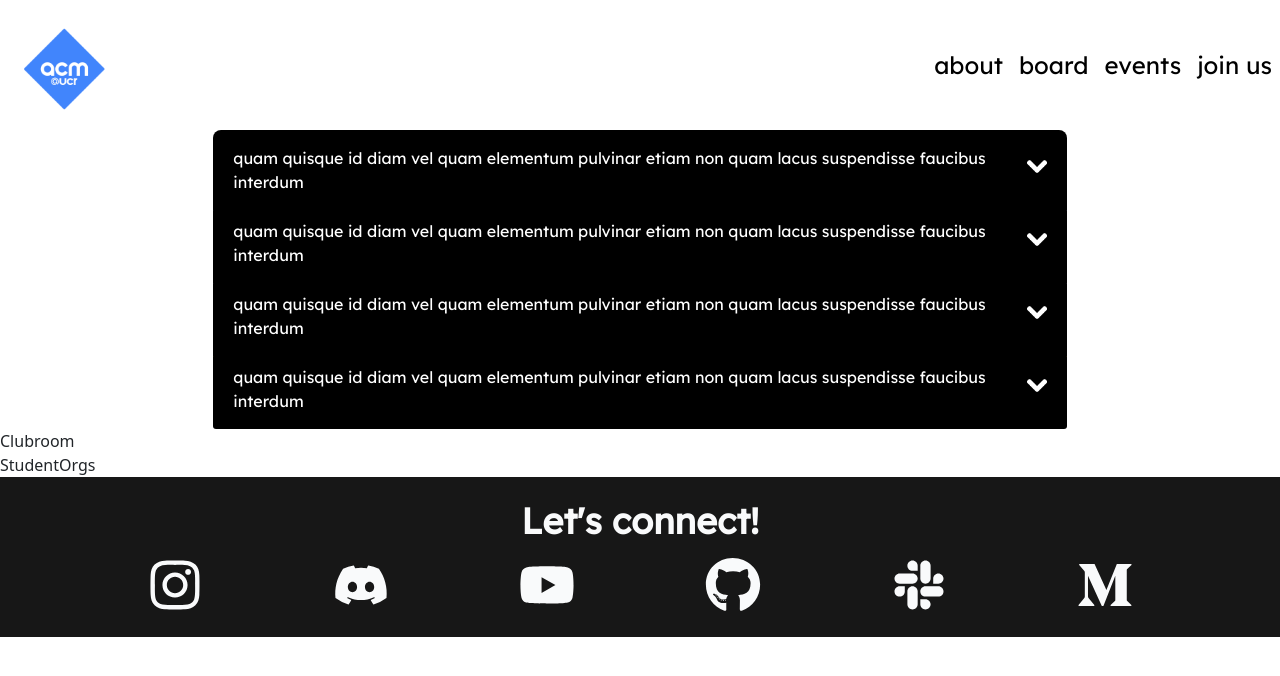
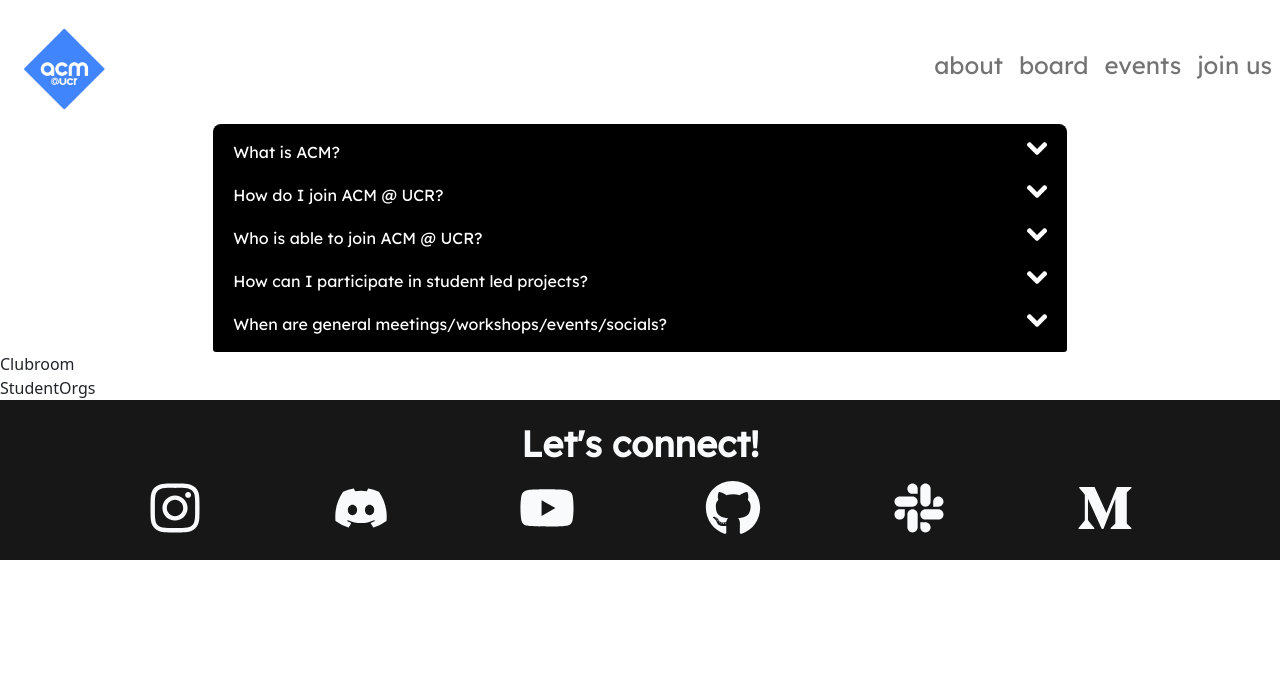
Before and after one commit to acm-ucr/acm-hydra, a Next.js app: page /join in a window 1280 px wide. Shown: the top 676 px of the page. Built offline with nearby package versions, Linux system fonts and the light colour scheme.

Commit message:
remove \!important from tailwind config, add FAQ questions

```diff
--- a/components/Faq.js
+++ b/components/Faq.js
@@ -5,8 +5,7 @@ let colorCount = 0;
 
 const infoArray = [
 	{
-		question: `quam quisque id diam vel quam elementum
-		pulvinar etiam non quam lacus suspendisse faucibus interdum`,
+		question: `What is ACM?`,
 		answer: `Lorem ipsum dolor sit amet, consectetur
 		adipiscing elit, sed do eiusmod tempor incididunt
 		ut labore et dolore magna aliqua. Ullamcorper sit
@@ -15,8 +14,7 @@ const infoArray = [
 		elementum. Tincidunt nunc pulvinar sapien et ligula ullamcorper.`,
 	},
 	{
-		question: `quam quisque id diam vel quam elementum
-		pulvinar etiam non quam lacus suspendisse faucibus interdum`,
+		question: `How do I join ACM @ UCR?`,
 		answer: `Lorem ipsum dolor sit amet, consectetur
 		adipiscing elit, sed do eiusmod tempor incididunt
 		ut labore et dolore magna aliqua. Ullamcorper sit
@@ -25,8 +23,7 @@ const infoArray = [
 		elementum. Tincidunt nunc pulvinar sapien et ligula ullamcorper.`,
 	},
 	{
-		question: `quam quisque id diam vel quam elementum
-		pulvinar etiam non quam lacus suspendisse faucibus interdum`,
+		question: `Who is able to join ACM @ UCR?`,
 		answer: `Lorem ipsum dolor sit amet, consectetur
 		adipiscing elit, sed do eiusmod tempor incididunt
 		ut labore et dolore magna aliqua. Ullamcorper sit
@@ -35,8 +32,16 @@ const infoArray = [
 		elementum. Tincidunt nunc pulvinar sapien et ligula ullamcorper.`,
 	},
 	{
-		question: `quam quisque id diam vel quam elementum
-		pulvinar etiam non quam lacus suspendisse faucibus interdum`,
+		question: `How can I participate in student led projects?`,
+		answer: `Lorem ipsum dolor sit amet, consectetur
+		adipiscing elit, sed do eiusmod tempor incididunt
+		ut labore et dolore magna aliqua. Ullamcorper sit
+		amet risus nullam eget felis eget nunc lobortis.
+		Ultrices dui sapien eget mi. Etiam tempor orci eu lobortis
+		elementum. Tincidunt nunc pulvinar sapien et ligula ullamcorper.`,
+	},
+	{
+		question: `When are general meetings/workshops/events/socials?`,
 		answer: `Lorem ipsum dolor sit amet, consectetur
 		adipiscing elit, sed do eiusmod tempor incididunt
 		ut labore et dolore magna aliqua. Ullamcorper sit
@@ -74,17 +79,17 @@ const FaqItem = ({ index, element }) => {
 
 	return (
 		<Accordion.Item
-			className={`${bgClass} font-lexend m-0 p-0`}
+			className={`${bgClass} focus:!shadow-none font-lexend m-0 p-0`}
 			id={`element${index}`}
 			eventKey={index}
 		>
 			<Accordion.Button
-				className={`bg-acm-black text-acm-white rounded-t-lg -mt-2 after:bg-arrow focus:shadow-none`}
+				className={`!bg-acm-black !text-acm-white !rounded-t-lg -mt-3.5 after:!bg-arrow focus:!shadow-none`}
 			>
 				{element.question}
 			</Accordion.Button>
 			<Accordion.Body
-				className={`${colorArray[colorCount]} rounded-b-lg pt-[1vw] pb-[1.5vw]`}
+				className={`${colorArray[colorCount]} rounded-b-lg !pt-6 !pb-8`}
 				eventKey={index}
 			>
 				{element.answer}
@@ -103,7 +108,7 @@ const Faq = () => {
 			{infoArray.map((element, index) => (
 				<FaqItem
 					key={index}
-					className='bg-acm-black m-0 p-0'
+					className='!bg-acm-black focus:!shadow-none m-0 p-0'
 					element={element}
 					index={index}
 				/>
--- a/tailwind.config.js
+++ b/tailwind.config.js
@@ -1,6 +1,5 @@
 /** @type {import('tailwindcss').Config} */
 module.exports = {
-	important: true,
 	content: [
 		"./pages/**/*.{js,ts,jsx,tsx}",
 		"./components/**/*.{js,ts,jsx,tsx}",
```
